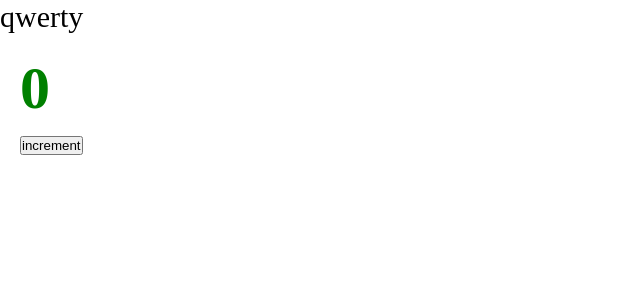
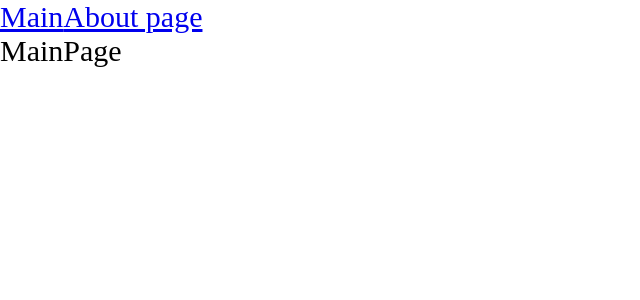
Before and after one commit to Chewie94/react-advanced, a React app: page / in a window 1280 px wide. Shown: the top 300 px of the page, without its empty margins (0-640 px from the left). Built offline with nearby package versions, Linux system fonts and the light colour scheme.

Commit message:
feat: 1-6, add routing & split bundle into smaller chunks (code splitting)

```diff
--- a/package.json
+++ b/package.json
@@ -23,6 +23,7 @@
     "@types/node": "^17.0.21",
     "@types/react": "^17.0.39",
     "@types/react-dom": "^17.0.11",
+    "@types/react-router-dom": "^5.3.3",
     "@types/webpack": "^5.28.0",
     "@types/webpack-dev-server": "^4.7.2",
     "css-loader": "^6.6.0",
@@ -40,6 +41,7 @@
   },
   "dependencies": {
     "react": "^17.0.2",
-    "react-dom": "^17.0.2"
+    "react-dom": "^17.0.2",
+    "react-router-dom": "^6.2.1"
   }
 }
--- a/src/App.tsx
+++ b/src/App.tsx
@@ -1,12 +1,20 @@
-import React from 'react';
-import Counter from "./components/Counter";
+import React, { Suspense } from 'react';
+import {Link, Route, Routes} from 'react-router-dom';
 import './index.scss';
+import {AboutPageAsync} from "./pages/AboutPage/AboutPage.async";
+import {MainPageAsync} from "./pages/MainPage/MainPage.async";
 
 const App = () => {
     return (
         <div className="app">
-            qwerty
-            <Counter />
+            <Link to={'/'}>Main</Link>
+            <Link to={'/about'}>About page</Link>
+            <Suspense fallback={<div>Loading...</div>}>
+                <Routes>
+                    <Route path={'/about'} element={<AboutPageAsync />} />
+                    <Route path={'/'} element={<MainPageAsync />} />
+                </Routes>
+            </Suspense>
         </div>
     );
 };
--- a/src/index.tsx
+++ b/src/index.tsx
@@ -1,7 +1,10 @@
 import {render} from "react-dom";
 import App from "./App";
+import {BrowserRouter} from "react-router-dom";
 
 render(
-    <App />,
+    <BrowserRouter>
+        <App />
+    </BrowserRouter>,
     document.getElementById('root')
 )
--- /dev/null
+++ b/src/pages/AboutPage/AboutPage.async.tsx
@@ -0,0 +1,6 @@
+import {lazy} from "react";
+
+export const AboutPageAsync = lazy(() => new Promise(resolve => {
+    // @ts-ignore
+    setTimeout(() => resolve(import('./AboutPage')), 1500)
+}))
--- /dev/null
+++ b/src/pages/AboutPage/AboutPage.tsx
@@ -0,0 +1,11 @@
+import React from 'react';
+
+const AboutPage = () => {
+    return (
+        <div>
+            ABOUT PAGE
+        </div>
+    );
+};
+
+export default AboutPage;
--- /dev/null
+++ b/src/pages/MainPage/MainPage.async.tsx
@@ -0,0 +1,6 @@
+import {lazy} from "react";
+
+export const MainPageAsync = lazy(() => new Promise(resolve => {
+    // @ts-ignore
+    setTimeout(() => resolve(import('./MainPage')), 1500)
+}))
--- /dev/null
+++ b/src/pages/MainPage/MainPage.tsx
@@ -0,0 +1,11 @@
+import React from 'react';
+
+const MainPage = () => {
+    return (
+        <div>
+            MainPage
+        </div>
+    );
+};
+
+export default MainPage;
```
Also changed, not shown: 3 other files (tests, documents, lock files or other folders).
